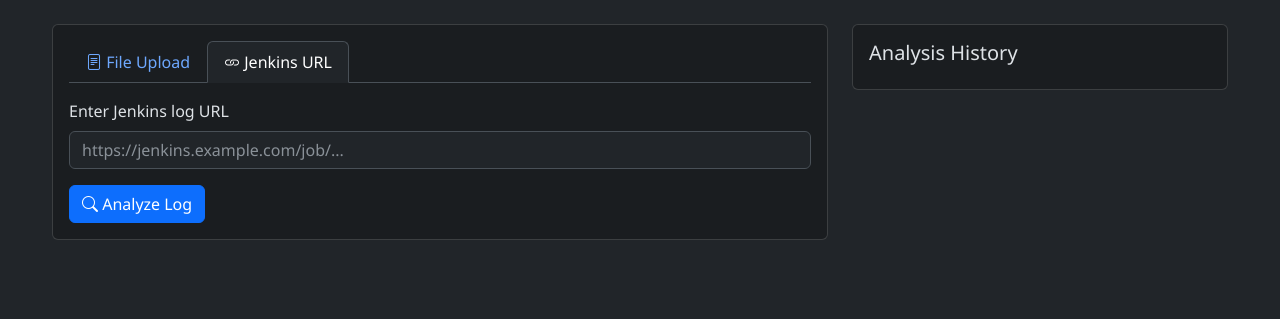
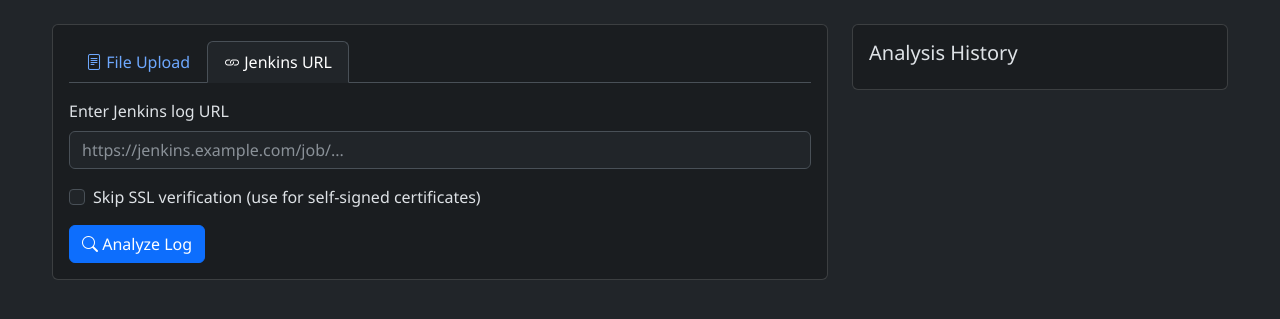
Before and after one commit to nirwo/LLMLog, a Flask app: page / in a window 1280 px wide, after a click on "Jenkins URL". Shown: the part 77-396 px from the top of the page. Run offline with Flask 3, Linux system fonts and the light colour scheme; data that the repository does not hold is empty; some libraries are stand-ins or nearby versions.

Commit message:
Add SSL verification toggle option

```diff
--- a/app.py
+++ b/app.py
@@ -92,30 +92,39 @@ def create_session():
 
     return session
 
-def fetch_log_from_url(url):
+def fetch_log_from_url(url, skip_ssl_verify=False):
     try:
         session = create_session()
-        app.logger.info(f"Fetching URL {url} with CA bundle: {session.verify}")
+
+        if skip_ssl_verify:
+            app.logger.warning(f"SSL verification disabled for URL: {url}")
+            session.verify = False
+            # Suppress only the single warning from urllib3 needed.
+            requests.packages.urllib3.disable_warnings(InsecureRequestWarning)
+        else:
+            app.logger.info(f"Fetching URL {url} with CA bundle: {session.verify}")
+
         response = session.get(url, timeout=30)
         response.raise_for_status()
         return response.text
     except requests.exceptions.SSLError as ssl_err:
         app.logger.error(f"SSL Error: {ssl_err}")
-        # If SSL verification fails with system certs, try with default certifi bundle
-        session.verify = certifi.where()
-        try:
-            app.logger.info(f"Retrying with default certifi bundle: {certifi.where()}")
-            response = session.get(url, timeout=30)
-            response.raise_for_status()
-            return response.text
-        except Exception as e:
-            raise Exception(f"SSL verification failed with both system and default certificates: {str(e)}")
+        if not skip_ssl_verify:
+            # If SSL verification fails with system certs, try with default certifi bundle
+            session.verify = certifi.where()
+            try:
+                app.logger.info(f"Retrying with default certifi bundle: {certifi.where()}")
+                response = session.get(url, timeout=30)
+                response.raise_for_status()
+                return response.text
+            except Exception as e:
+                raise Exception(
+                    f"SSL verification failed. If this is a self-signed certificate, try enabling 'Skip SSL verification'. Error: {str(e)}"
+                )
+        else:
+            raise Exception(f"SSL connection failed even with verification disabled: {str(ssl_err)}")
     except Exception as e:
         raise Exception(f"Failed to fetch log from URL: {str(e)}")
-
-def extract_timestamp(line):
-    ts_match = TIMESTAMP_PATTERN.search(line)
-    return ts_match.group(0) if ts_match else None
 
 @app.route('/')
 def index():
@@ -137,7 +146,9 @@ def analyze_log():
             name = log_file.filename
         elif 'url' in request.form:
             url = request.form.get('url', '').strip()
-            app.logger.info(f"Processing URL: {url}")
+            skip_ssl_verify = request.form.get('skip_ssl_verify') == 'true'
+            app.logger.info(f"Processing URL: {url} (Skip SSL: {skip_ssl_verify})")
+
             if not url:
                 return jsonify({'error': 'No URL provided'}), 400
 
@@ -146,13 +157,13 @@ def analyze_log():
                 app.logger.info(f"Added https:// prefix. New URL: {url}")
 
             try:
-                log_content = fetch_log_from_url(url)
+                log_content = fetch_log_from_url(url, skip_ssl_verify)
                 app.logger.info(f"Successfully fetched content from URL: {url}")
                 source = 'url'
                 name = url
             except Exception as e:
                 app.logger.error(f"Error fetching URL {url}: {str(e)}")
-                return jsonify({'error': f'Failed to fetch log from URL: {str(e)}'}), 400
+                return jsonify({'error': str(e)}), 400
         else:
             app.logger.error("No file or URL found in request")
             return jsonify({'error': 'No file or URL provided'}), 400
@@ -226,6 +237,10 @@ def get_history():
 
     return jsonify([dict(row) for row in history])
 
+def extract_timestamp(line):
+    ts_match = TIMESTAMP_PATTERN.search(line)
+    return ts_match.group(0) if ts_match else None
+
 if __name__ == '__main__':
     init_db()
     app.run(host='0.0.0.0', port=8081, debug=True)
--- a/static/main.js
+++ b/static/main.js
@@ -36,6 +36,7 @@ document.addEventListener('DOMContentLoaded', function() {
     document.getElementById('urlForm').addEventListener('submit', function(e) {
         e.preventDefault();
         const urlInput = document.getElementById('logUrl');
+        const skipSslVerify = document.getElementById('skipSslVerify').checked;
         const url = urlInput.value.trim();
 
         if (!url) {
@@ -51,8 +52,9 @@ document.addEventListener('DOMContentLoaded', function() {
 
         const formData = new FormData();
         formData.append('url', url);
+        formData.append('skip_ssl_verify', skipSslVerify);
 
-        console.log('Submitting URL:', url); // Debug log
+        console.log('Submitting URL:', url, 'Skip SSL:', skipSslVerify); // Debug log
 
         fetch('/analyze', {
             method: 'POST',
--- a/templates/index.html
+++ b/templates/index.html
@@ -54,6 +54,10 @@
                                         <label for="logUrl" class="form-label">Enter Jenkins log URL</label>
                                         <input type="url" class="form-control" id="logUrl" name="url" placeholder="https://jenkins.example.com/job/...">
                                     </div>
+                                    <div class="mb-3 form-check">
+                                        <input type="checkbox" class="form-check-input" id="skipSslVerify" name="skipSslVerify">
+                                        <label class="form-check-label" for="skipSslVerify">Skip SSL verification (use for self-signed certificates)</label>
+                                    </div>
                                     <button type="submit" class="btn btn-primary">
                                         <i class="bi bi-search"></i> Analyze Log
                                     </button>
```
